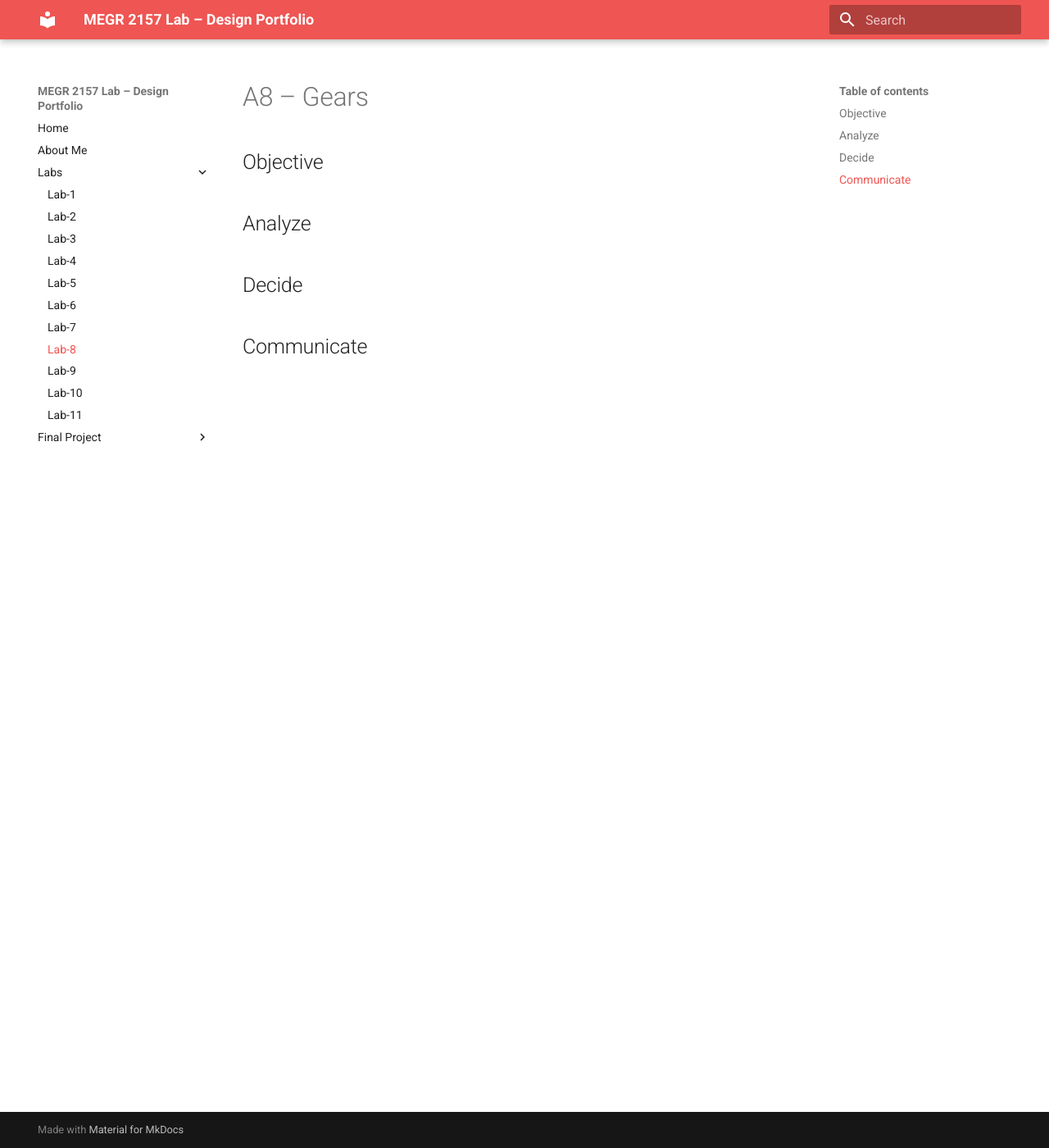
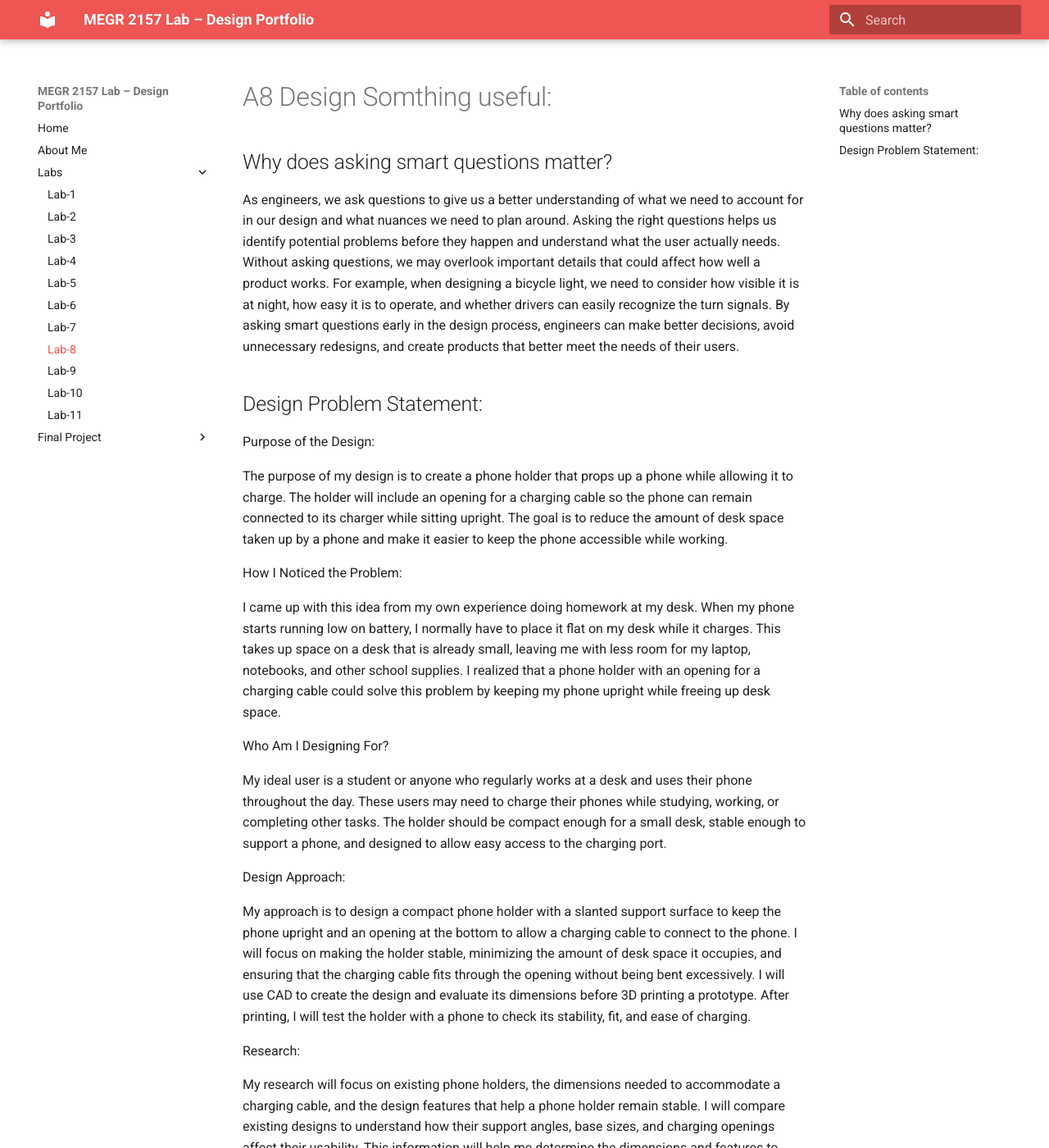
Before and after one commit to Ecornett5806/Ethan-Cornett-MEGR-2157-Lab-Portfolio, an MkDocs documentation site: the page built from docs/Labs/L08/index.md, in a window 1280 px wide and 1400 px high. Shown: the whole window at 82% size. Built offline with MkDocs 1.6.1 and Material for MkDocs 9.7.7, drawn with Linux system fonts in a browser that asks for light colours; some of the changed text lies outside the part shown.

Commit message:
Revise index.md for A8 phone holder design project
Updated the document to reflect a new design project focused on creating a phone holder. Added sections on objectives, design problem statement, user needs, design approach, and research.

```diff
--- a/docs/Labs/L08/index.md
+++ b/docs/Labs/L08/index.md
@@ -1,12 +1,27 @@
-# A8 – Gears
+# A8 Design Somthing useful:
 
-## Objective
+## Why does asking smart questions matter?
 
+As engineers, we ask questions to give us a better understanding of what we need to account for in our design and what nuances we need to plan around. Asking the right questions helps us identify potential problems before they happen and understand what the user actually needs. Without asking questions, we may overlook important details that could affect how well a product works. For example, when designing a bicycle light, we need to consider how visible it is at night, how easy it is to operate, and whether drivers can easily recognize the turn signals. By asking smart questions early in the design process, engineers can make better decisions, avoid unnecessary redesigns, and create products that better meet the needs of their users.
 
-## Analyze
+## Design Problem Statement:
 
+Purpose of the Design:
 
-## Decide
+The purpose of my design is to create a phone holder that props up a phone while allowing it to charge. The holder will include an opening for a charging cable so the phone can remain connected to its charger while sitting upright. The goal is to reduce the amount of desk space taken up by a phone and make it easier to keep the phone accessible while working.
 
+How I Noticed the Problem:
 
-## Communicate
+I came up with this idea from my own experience doing homework at my desk. When my phone starts running low on battery, I normally have to place it flat on my desk while it charges. This takes up space on a desk that is already small, leaving me with less room for my laptop, notebooks, and other school supplies. I realized that a phone holder with an opening for a charging cable could solve this problem by keeping my phone upright while freeing up desk space.
+
+Who Am I Designing For?
+
+My ideal user is a student or anyone who regularly works at a desk and uses their phone throughout the day. These users may need to charge their phones while studying, working, or completing other tasks. The holder should be compact enough for a small desk, stable enough to support a phone, and designed to allow easy access to the charging port.
+
+Design Approach:
+
+My approach is to design a compact phone holder with a slanted support surface to keep the phone upright and an opening at the bottom to allow a charging cable to connect to the phone. I will focus on making the holder stable, minimizing the amount of desk space it occupies, and ensuring that the charging cable fits through the opening without being bent excessively. I will use CAD to create the design and evaluate its dimensions before 3D printing a prototype. After printing, I will test the holder with a phone to check its stability, fit, and ease of charging.
+
+Research:
+
+My research will focus on existing phone holders, the dimensions needed to accommodate a charging cable, and the design features that help a phone holder remain stable. I will compare existing designs to understand how their support angles, base sizes, and charging openings affect their usability. This information will help me determine the dimensions and features to include in my own design.
```
